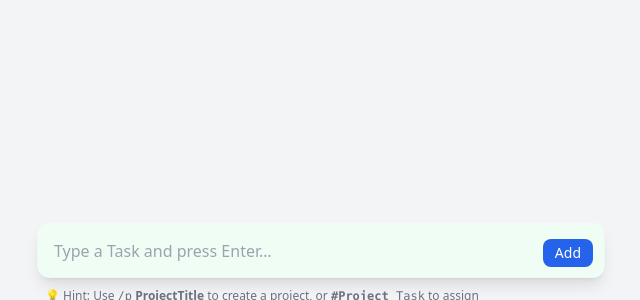
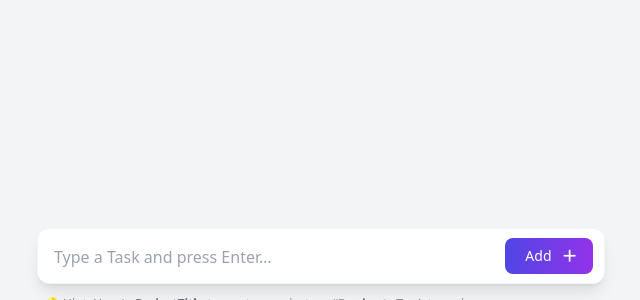
Before and after one commit to ranjanphk/Dailydo, a Next.js app: page /test in a window 1280 px wide. Shown: the part 500-800 px from the top of the page, without its empty margins (359-999 px from the left). Built offline with nearby package versions, Linux system fonts and the light colour scheme; no server answers.

Commit message:
UI updated on TaskComposer Gradient Added on button and Spacing Improved

```diff
--- a/components/Overview.js
+++ b/components/Overview.js
@@ -100,7 +100,7 @@ const monthlyData = useMemo(() => {
           <button
             onClick={() => setViewMode("weekly")}
             className={`px-3 py-1 rounded ${
-              viewMode === "weekly" ? "bg-blue-500 text-white" : "bg-gray-200"
+              viewMode === "weekly" ? "bg-blue-500 text-gray-100" : "bg-gray-200 text-gray-800"
             }`}
           >
             Weekly
@@ -108,7 +108,7 @@ const monthlyData = useMemo(() => {
           <button
             onClick={() => setViewMode("monthly")}
             className={`px-3 py-1 rounded ${
-              viewMode === "monthly" ? "bg-blue-500 text-white" : "bg-gray-200"
+              viewMode === "monthly" ? "bg-blue-500 text-white" : "bg-gray-200 text-gray-800"
             }`}
           >
             Monthly
--- a/components/TaskComposer.js
+++ b/components/TaskComposer.js
@@ -116,12 +116,20 @@ const send = () => {
                 ? "Type a Project Name and press Enter… (Shift+Enter for newline)"
                 : "Type a Task and press Enter…"
             }
-            className="flex-1 bg-green-50 dark:bg-gray-900 focus:outline-none focus:ring-2 focus:ring-indigo-400 dark:border-gray-800 border border-gray-100 dark:border-gray-800-gray-200 rounded-xl px-4 py-4 pr-16 w-full shadow-lg resize-none overflow-hidden relative z-10"
-          />
+            className={`
+                  w-full px-4 py-4 pr-32 rounded-xl border border-gray-100 dark:border-gray-800
+                  bg-white dark:bg-gray-900 shadow-lg resize-none overflow-hidden
+                  focus:outline-none focus:ring-2 focus:ring-indigo-400
+                  text-gray-900 dark:text-gray-100
+                  flex
+                  ${editingTask ? "pr-48" : "pr-32"}  /* adjust right padding based on buttons */
+                `}
+          >
 
+          </textarea>
 
               {/* ✅ Hints go here */}
-              <div className="absolute left-2 -bottom-5 text-xs text-gray-500 dark:text-gray-100">
+              <div className="absolute left-2 -bottom-7 text-xs text-gray-500 dark:text-gray-100">
                 {value.startsWith("/p") ? (
                   <span>💡 Press Enter to create a new project</span>
                 ) : value.startsWith("#") ? (
@@ -137,7 +145,11 @@ const send = () => {
               <>
                 <button
                   onClick={send}
-                  className="bg-blue-600 text-white hover:bg-blue-700 rounded-lg px-3 py-1 text-sm"
+                  className=" text-white rounded-lg px-3 py-1 text-sm
+                  from-indigo-600 to-purple-600 bg-gradient-to-r
+                   hover:from-indigo-700 hover:to-purple-700 focus:ring-4
+                    focus:ring-indigo-300 dark:focus:ring-indigo-800
+                  "
                 >
                   Update
                 </button>
@@ -146,7 +158,7 @@ const send = () => {
                     setEditingTask(null);
                     setValue(currentProject ? `#${currentProject.title} ` : "");
                   }}
-                  className="bg-gray-600 text-gray-800 dark:text-gray-100 rounded-lg px-3 py-1 text-sm"
+                  className="bg-gray-600 text-gray-100 dark:text-gray-100 rounded-lg px-5 py-2 text-sm"
                 >
                   Cancel
                 </button>
@@ -154,9 +166,14 @@ const send = () => {
             ) : (
               <button
                 onClick={send}
-                className="bg-blue-600 text-white hover:bg-blue-700 rounded-lg px-3 py-1 text-sm"
+                className=" text-white rounded-lg px-5 py-2 text-sm
+                  from-indigo-600 to-purple-600 bg-gradient-to-r
+                   hover:from-indigo-700 hover:to-purple-700 focus:ring-4
+                    focus:ring-indigo-300 dark:focus:ring-indigo-800 flex items-center gap-1
+                "
               >
                 {type === "project" ? "Create Project" : "Add"}
+                <i class="fa-solid fa-plus px-2"></i>
               </button>
             )}
           </div>
--- a/components/Topbar.js
+++ b/components/Topbar.js
@@ -32,7 +32,8 @@ const Topbar = ({ user, onProfileClick, logout, projects = [], tasks = [], onSel
 
   return (
     <header className="flex justify-between items-center px-6 py-4 bg-white dark:bg-gray-900 shadow-sm relative w-screen">
-      <h1 className="text-2xl font-bold text-indigo-600 cursor-pointer" onClick={() => window.location.reload()}>
+      <h1 className="text-2xl font-extrabold tracking-tight bg-gradient-to-r from-indigo-600 via-purple-600 to-pink-600 text-transparent bg-clip-text cursor-pointer"
+      onClick={() => window.location.reload()}>
         DailyDo
       </h1>
 
```
